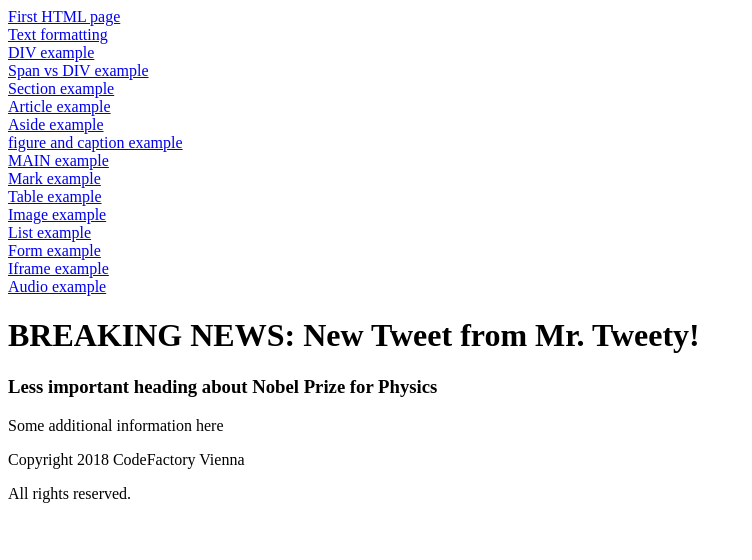
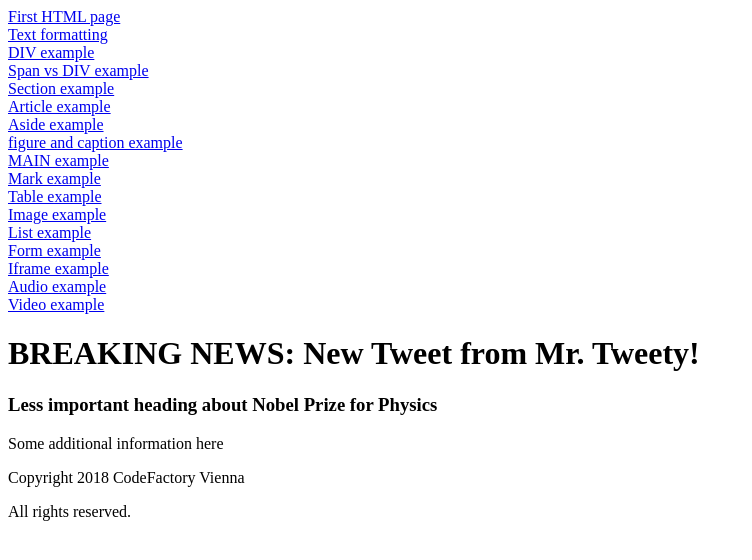
Before and after one commit to Frepacha/First-HTML-project, a plain HTML site: page index.html in a window 1280 px wide. Shown: the whole page, without its empty margins (0-752 px from the left). Drawn offline with Linux system fonts and the light colour scheme.

Commit message:
i add video link in index.html

```diff
--- a/index.html
+++ b/index.html
@@ -30,6 +30,7 @@
             <a href="form.html">  Form example </a><br>
             <a href="iframe.html">  Iframe example </a><br>
             <a href="audio.html">  Audio example </a><br>
+            <a href="video.html">  Video example </a><br>
         </nav>
 
         <h1> BREAKING NEWS: New Tweet from Mr. Tweety! </h1>
```
